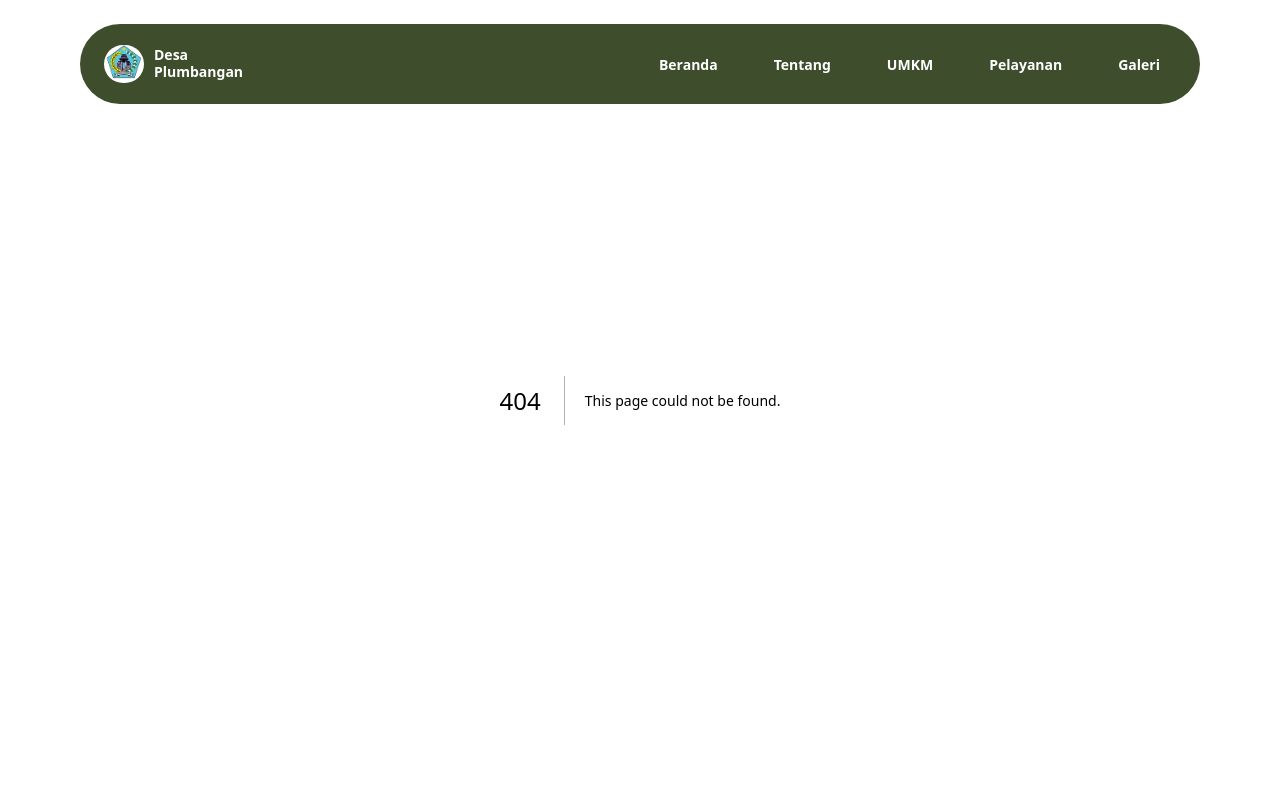
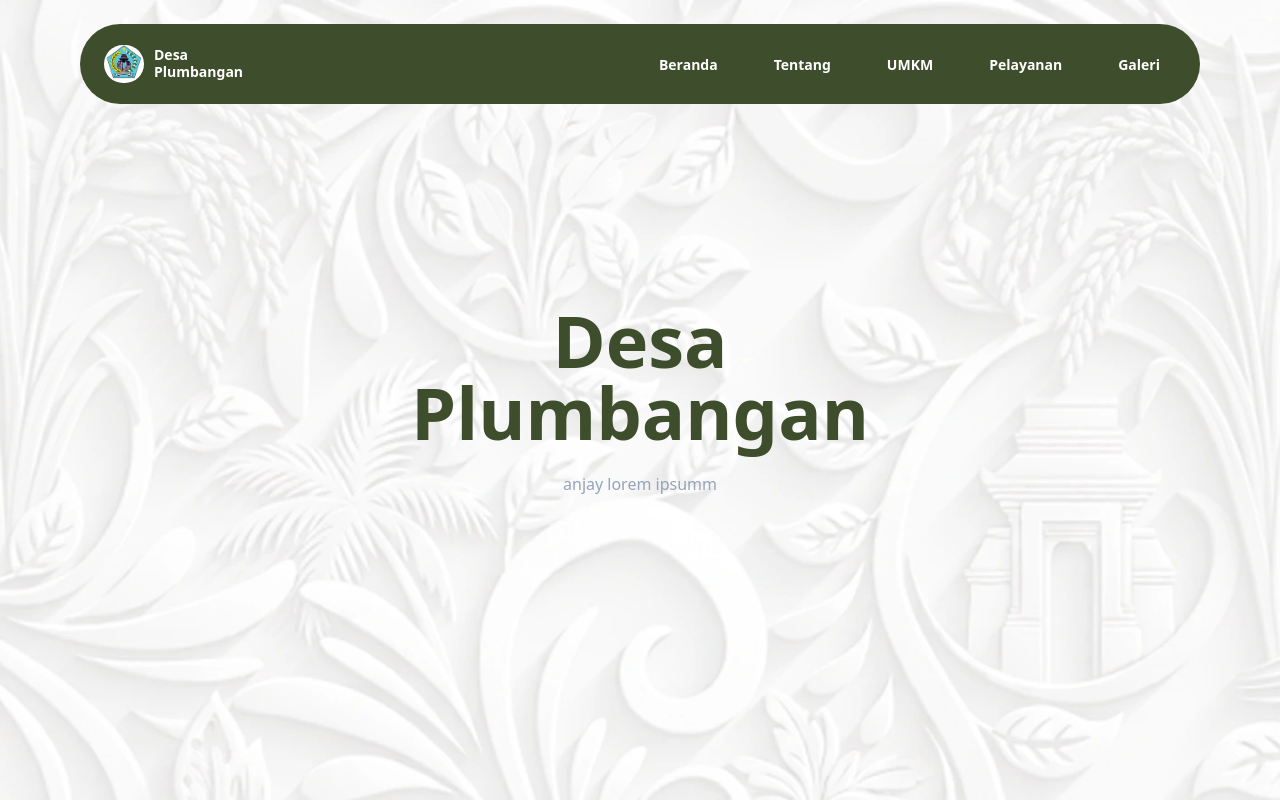
Before and after one commit to unicorn03/desap, a Next.js app: page /Beranda in a window 1280 px wide. Before the commit this address had no page. Built offline with nearby package versions, Linux system fonts and the light colour scheme.

Commit message:
dikit dikit ajah

```diff
--- a/app/Beranda.tsx
+++ b/app/Beranda/page.tsx
@@ -3,7 +3,7 @@ export default function Beranda() {
     <div
       className="flex min-h-screen flex-col items-center justify-center bg-cover bg-center bg-no-repeat text-white"
       style={{
-        backgroundImage: "url('/backgrounddesa.jpg')",
+        backgroundImage: "url('/backgrounddesa.webp')",
       }}
     >
       <h1 className="text-7xl text-center font-black text-[#3e4d2b] mb-4">
--- a/app/page.tsx
+++ b/app/page.tsx
@@ -1,4 +1,4 @@
-import Beranda from "./Beranda";
+import Beranda from "./Beranda/page";
 
 export default function Page() {
   return <Beranda />;
```
Also changed, not shown: public/backgrounddesa.jpg (deleted), public/backgrounddesa.webp (added).
